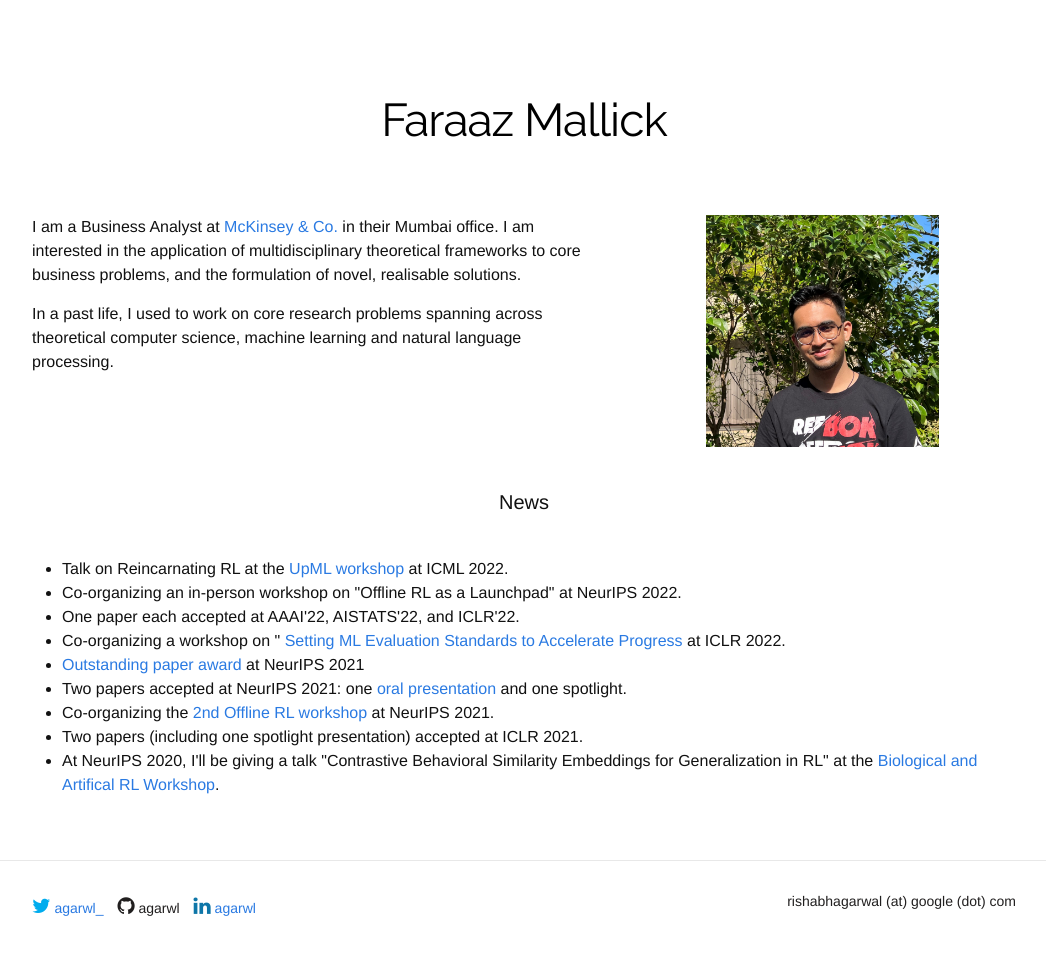
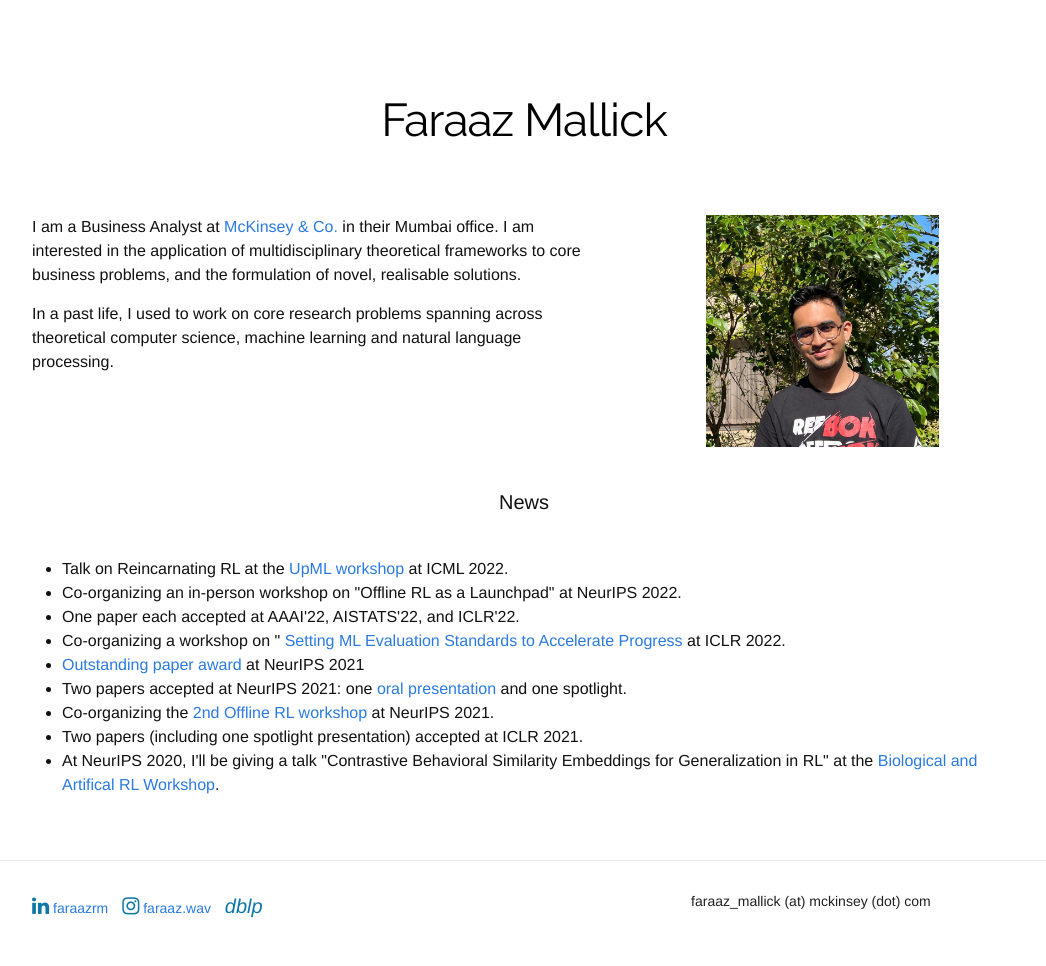
Before and after one commit to D0WNL1NK/faraazrm.github.io, a Jekyll site: the page built from index.html, in a window 1280 px wide. Shown: the whole page, without its empty margins (116-1162 px from the left). Built offline with Jekyll 4.4.1, drawn with Linux system fonts in a browser that asks for light colours; nearby versions of some CDN libraries; some web fonts are replaced; a style sheet for code colours, icons or effects is not loaded.

Commit message:
Edit layout.

```diff
--- a/_layouts/layout.html
+++ b/_layouts/layout.html
@@ -50,27 +50,24 @@
       <footer class="site-footer">
   <div class="container">
     <div class="row">
-      <div class="force seven columns">
+      <div class="force six columns">
         <ul class="contact-list">
           <li class="social-links">
-            <a href="https://twitter.com/agarwl_" target="_blank">
-              <i class="fa fa-twitter fa-10x" style="color:#00ACEE"></i> agarwl_
+            <a href="https://www.linkedin.com/in/faraazrm/" target="_blank">
+              <i class="fa fa-linkedin fa-10x" style="color:#0e76a8"> </i> faraazrm
             </a>
-            <a href="https://github.com/agarwl/" style="color:#211F1F" target="_blank">
-                <i class="fa fa-github fa-10x" style="color:#211F1F"> </i> agarwl
+            <a href="https://www.instagram.com/faraaz.wav/?hl=en" target="_blank">
+              <i class="fa fa-instagram fa-10x" style="color:#0e76a8"> </i> faraaz.wav
             </a>
-            <a href="https://www.linkedin.com/in/agarwl" target="_blank">
-              <i class="fa fa-linkedin fa-10x" style="color:#0e76a8"> </i> agarwl
-            </a>
-            <a href="https://scholar.google.ca/citations?user=aH8AJu4AAAAJ&hl=en" target="_blank">
-              <i class="ai ai-google-scholar ai-10x" style="color:#0e76a8"> </i>
+            <a href="https://dblp.org/pid/297/8755.html" target="_blank">
+              <i class="ai ai-dblp ai-10x" style="color:#0e76a8"> dblp </i>
             </a>
           </li>
         </ul>
       </div>
       <div class="force five columns">
         <p class="site-description">
-          <a href="mailto:rishabhagarwal@google.com" style="color:#211F1F">rishabhagarwal (at) google (dot) com</a>
+          <a href="mailto:faraaz_mallick@mckinsey.com" style="color:#211F1F">faraaz_mallick (at) mckinsey (dot) com</a>
         </p>
       </div>
     </div>
```
